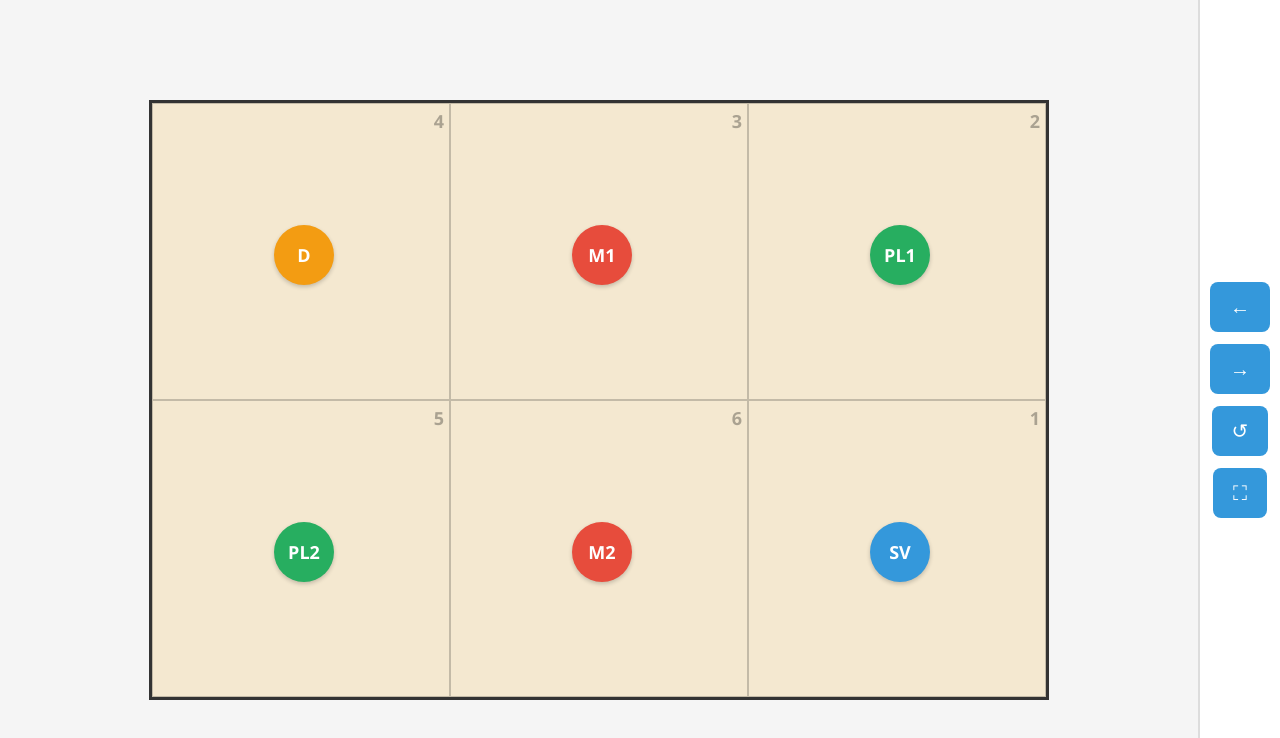
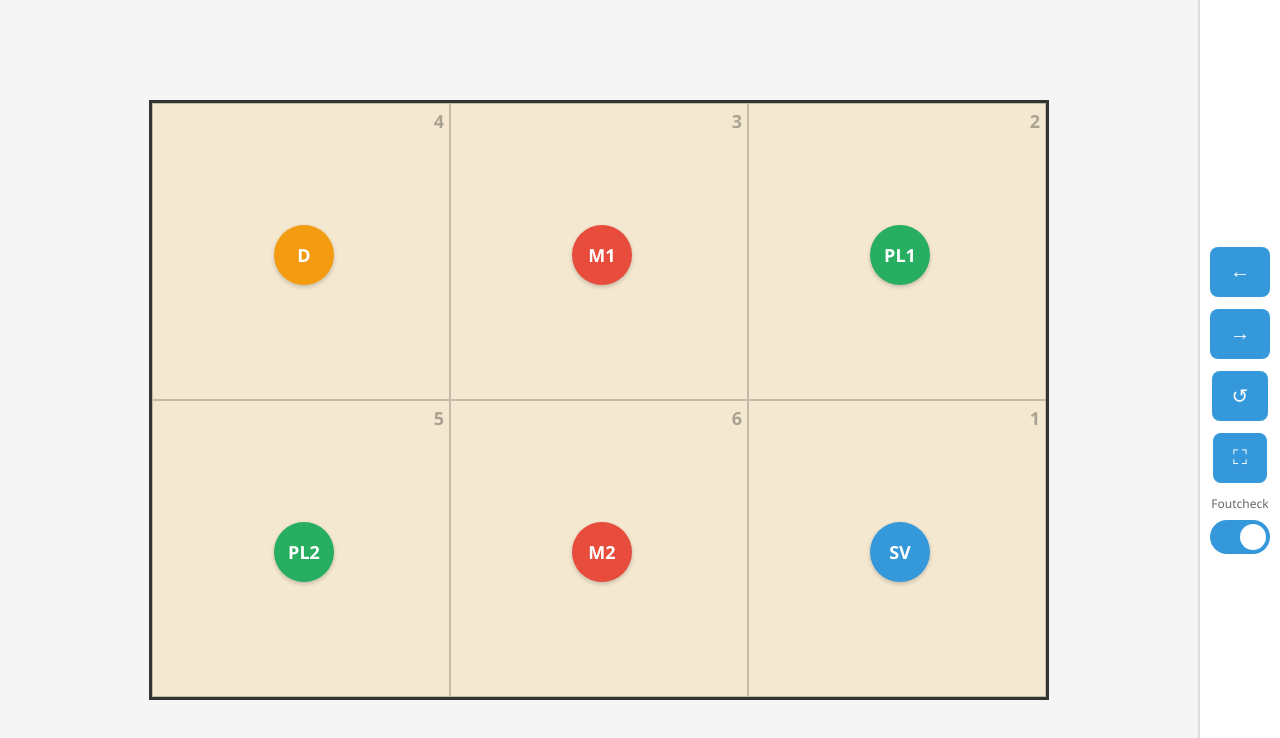
Before and after one commit to sjev/volley-rotation, a plain HTML site: page app/volleybal-rotatiebord.html in a window 1280 px wide. Shown: the top 738 px of the page. Drawn offline with Linux system fonts and the light colour scheme.

Commit message:
add rotation check switch

```diff
--- a/app/volleybal-rotatiebord.html
+++ b/app/volleybal-rotatiebord.html
@@ -174,6 +174,64 @@
                 box-shadow: 0 0 20px 10px rgba(255, 0, 0, 0.8);
             }
         }
+
+        /* Toggle switch */
+        .toggle-container {
+            display: flex;
+            flex-direction: column;
+            align-items: center;
+            gap: 8px;
+        }
+
+        .toggle-label {
+            font-size: 12px;
+            color: #666;
+            text-align: center;
+        }
+
+        .toggle-switch {
+            position: relative;
+            width: 60px;
+            height: 34px;
+        }
+
+        .toggle-switch input {
+            opacity: 0;
+            width: 0;
+            height: 0;
+        }
+
+        .toggle-slider {
+            position: absolute;
+            cursor: pointer;
+            top: 0;
+            left: 0;
+            right: 0;
+            bottom: 0;
+            background-color: #ccc;
+            transition: 0.3s;
+            border-radius: 34px;
+        }
+
+        .toggle-slider:before {
+            position: absolute;
+            content: "";
+            height: 26px;
+            width: 26px;
+            left: 4px;
+            bottom: 4px;
+            background-color: white;
+            transition: 0.3s;
+            border-radius: 50%;
+        }
+
+        .toggle-switch input:checked + .toggle-slider {
+            background-color: #3498db;
+        }
+
+        .toggle-switch input:checked + .toggle-slider:before {
+            transform: translateX(26px);
+        }
     </style>
 </head>
 
@@ -183,6 +241,13 @@
         <button onclick="rotate('cw')" title="Roteer rechtsom">→</button>
         <button onclick="resetPositions()" title="Herstel posities">↺</button>
         <button onclick="toggleFullscreen()" id="fullscreen-btn" title="Volledig scherm">⛶</button>
+        <div class="toggle-container">
+            <span class="toggle-label">Foutcheck</span>
+            <label class="toggle-switch">
+                <input type="checkbox" id="rotation-check" checked onchange="toggleRotationCheck()">
+                <span class="toggle-slider"></span>
+            </label>
+        </div>
     </div>
 
     <div class="court-container">
@@ -221,6 +286,7 @@
 
         let draggedPlayer = null;
         let playerPositions = {};
+        let rotationCheckEnabled = true;
 
         // Initialize
         function init() {
@@ -440,12 +506,21 @@
             }
         }
 
+        // Toggle rotation checking
+        function toggleRotationCheck() {
+            rotationCheckEnabled = document.getElementById('rotation-check').checked;
+            checkRotationFaults();
+        }
+
         // Check for rotation faults
         function checkRotationFaults() {
             // Clear previous fault highlights
             document.querySelectorAll('.player-chip').forEach(chip => {
                 chip.classList.remove('fault');
             });
+
+            // Skip checking if disabled
+            if (!rotationCheckEnabled) return;
 
             // Get player positions for fault checking
             const positions = {};
```
